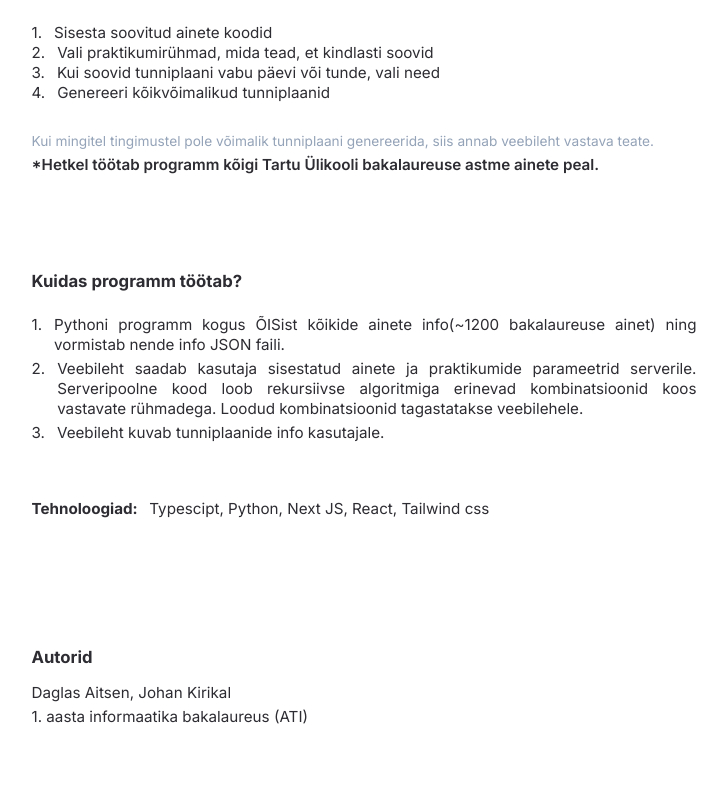
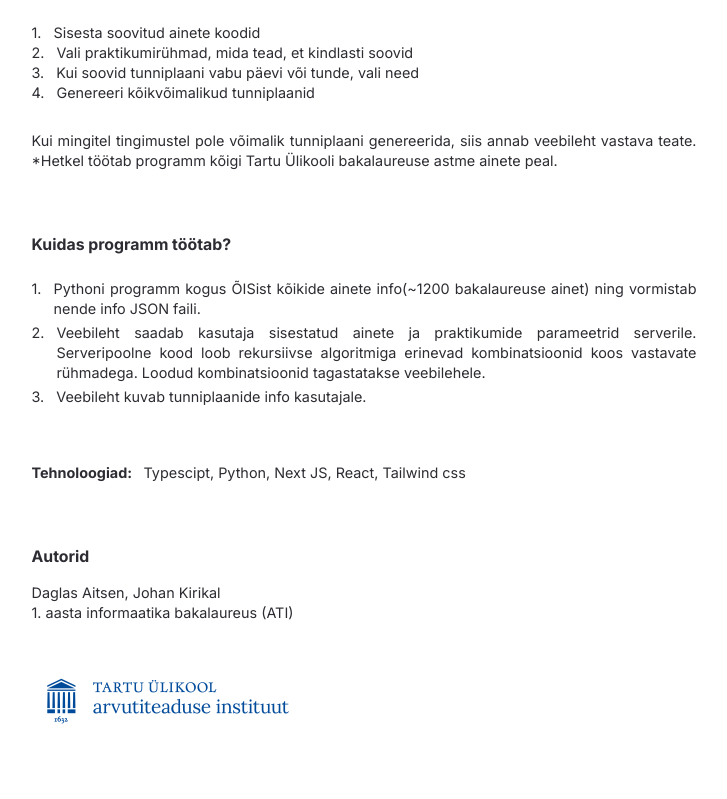
Before and after one commit to d4gl4s/timetable-generator, a Next.js app: page /projektist in a window 1280 px wide. Shown: the part 481-1280 px from the top of the page, without its empty margins (276-1003 px from the left). Built offline with nearby package versions, Linux system fonts and the light colour scheme; what tailwindcss-inner-border would draw is missing.

Commit message:
about page fix

```diff
--- a/app/components/Form.tsx
+++ b/app/components/Form.tsx
@@ -47,19 +47,23 @@ const Form = ({ setTimetables, setCurrent }: any) => {
     setCourseInput(e.currentTarget.value.toUpperCase())
   }
   const handleInputKeyPress = (e: React.KeyboardEvent<HTMLInputElement>) => {
-    if (e.key === "Enter") handleCoursesAdd()
+    if (e.key === "Enter") {
+      handleCoursesAdd()
+    }
   }
 
   const handleCoursesAdd = async () => {
-    if (courseInput.trim().length < 8 || courseInput.trim().length > 15) setError("Ainet ei leitud!")
+    if (courseInput.trim().length < 10 || courseInput.trim().length > 15) setError("Ainet ei leitud!")
     else {
       const courseData = await getCourseData(courseInput.trim())
 
-      if (courseData == null) setError("Ainet ei leitud!")
-      else {
+      if (courseData == null) {
+        setError("Ainet ei leitud!")
+      } else {
         for (let i = 0; i < selectedCourses.length; i++) {
           if (courseData.code == selectedCourses[i].code) {
             setError("Aine juba lisatud!")
+
             return
           }
         }
@@ -68,9 +72,8 @@ const Form = ({ setTimetables, setCurrent }: any) => {
         setError("")
         setCourseInput("")
       }
-
-      addCourseInputRef.current!.focus()
     }
+    /*  addCourseInputRef.current!.focus() */
   }
 
   const handleCourseDelete = (code: string) => {
@@ -129,7 +132,7 @@ const Form = ({ setTimetables, setCurrent }: any) => {
                 className="h-full w-full rounded   placeholder-slate-300 font-medium bg-slate-100 mr-2"
                 autoComplete="off"
                 type="text"
-                autoFocus={true}
+                /* autoFocus={true} */
                 maxLength={11}
                 name="name"
                 onKeyPress={(e) => handleInputKeyPress(e)}
--- a/app/projektist/About.tsx
+++ b/app/projektist/About.tsx
@@ -4,7 +4,7 @@ import { BiLeftArrow } from "react-icons/bi"
 
 const About = () => {
   return (
-    <section className="text-justify text-[0.95em] leading-[20px] font-normal w-[95%] m-auto max-w-[800px] mt-[16svh]">
+    <section className="text-justify text-[0.9em] font-normal leading-[20px]  w-[95%] m-auto max-w-[700px] mt-[16svh]">
       <div className="w-fit">
         <Link href="./" className="flex items-center text-slate-400 font-medium text-[0.85em]">
           <BiLeftArrow className="mr-2" size={12} />
@@ -40,9 +40,9 @@ const About = () => {
         </li>
       </ol>
       <br />
-      <p className="text-slate-400 text-[0.9em] mb-1">Kui mingitel tingimustel pole võimalik tunniplaani genereerida, siis annab veebileht vastava teate.</p>
-
-      <h3 className="font-semibold mb-24">*Hetkel töötab programm kõigi Tartu Ülikooli bakalaureuse astme ainete peal.</h3>
+      <p className="mb-16">
+        Kui mingitel tingimustel pole võimalik tunniplaani genereerida, siis annab veebileht vastava teate. *Hetkel töötab programm kõigi Tartu Ülikooli bakalaureuse astme ainete peal.
+      </p>
 
       <p className="font-bold mb-6 text-[1.1em]">Kuidas programm töötab?</p>
       <ol className="mb-14">
@@ -57,13 +57,13 @@ const About = () => {
           <p className="mr-3">3.</p> Veebileht kuvab tunniplaanide info kasutajale.
         </li>
       </ol>
-      <h3 className="font-bold mb-32 text-[1em]">
+      <h3 className="font-bold mb-16 text-[1em]">
         Tehnoloogiad: <span className="ml-2 font-normal">Typescipt, Python, Next JS, React, Tailwind css </span>{" "}
       </h3>
 
       <h3 className="font-bold mb-4 text-[1.1em]">Autorid</h3>
-      <ul className="mb-16">
-        <li className="mb-1">Daglas Aitsen, Johan Kirikal</li>
+      <ul className="mb-8">
+        <li>Daglas Aitsen, Johan Kirikal</li>
         <li>1. aasta informaatika bakalaureus (ATI)</li>
       </ul>
       <Image src="/ati.png" width={330} height={88} alt="UT Institute of Computer Science logo" />
```
Also changed, not shown: 1 other file (tests, documents, lock files or other folders).
